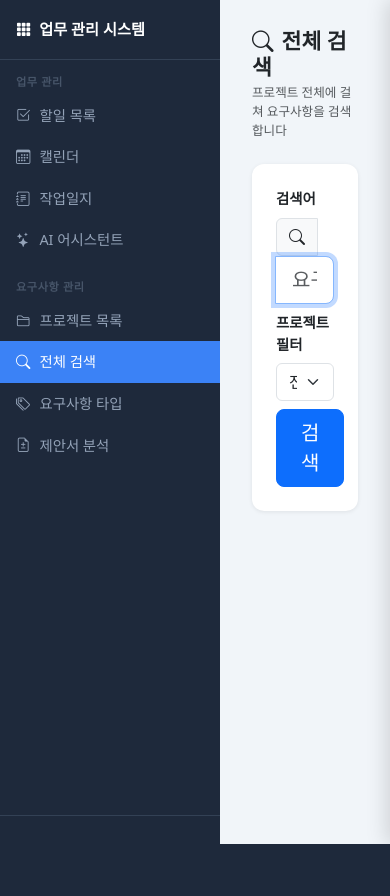
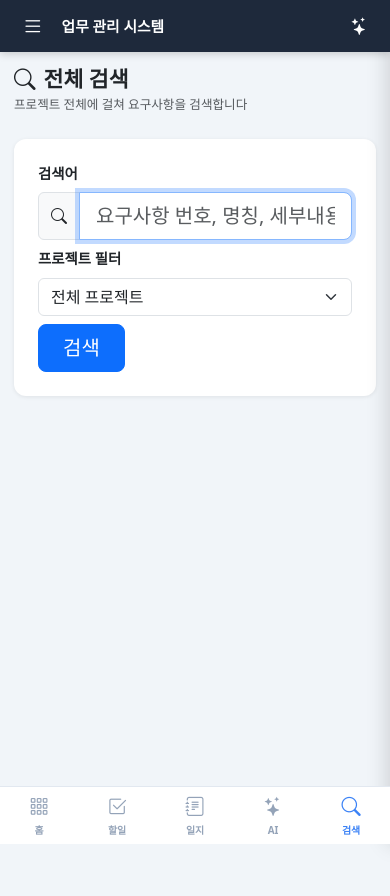
Before and after one commit to jongchan1514/ReqPilot, a Flask app: page /search in a window 390 px wide. Before the commit the page ends 844 px from the top, so only its background shows below. Run offline with Flask 3, Linux system fonts and the light colour scheme; data that the repository does not hold is empty; some libraries are stand-ins or nearby versions.

Commit message:
Add mobile-responsive layout: topbar, slide sidebar, bottom nav
- Mobile topbar with hamburger menu and AI shortcut
- Sidebar slides in as overlay with backdrop (< 768px)
- Fixed bottom navigation: 홈/할일/일지/AI/검색
- Table overflow scroll for search and req_types pages

Co-Authored-By: Claude Sonnet 4.6 <noreply@anthropic.com>

```diff
--- a/templates/base.html
+++ b/templates/base.html
@@ -15,7 +15,8 @@
     .sidebar {
       width: var(--sidebar-w); min-height: 100vh;
       background: var(--sidebar-bg); position: fixed; top: 0; left: 0;
-      display: flex; flex-direction: column; z-index: 100;
+      display: flex; flex-direction: column; z-index: 1050;
+      transition: transform .28s cubic-bezier(.4,0,.2,1);
     }
     .sidebar-brand {
       padding: 18px 16px; color: #fff; font-weight: 700; font-size: .95rem;
@@ -35,6 +36,62 @@
     }
 
     .main-content { margin-left: var(--sidebar-w); padding: 28px 32px; min-height: 100vh; }
+
+    /* ── 모바일 공통 ── */
+    .sidebar-backdrop {
+      display: none; position: fixed; inset: 0;
+      background: rgba(0,0,0,.45); z-index: 1040;
+      opacity: 0; transition: opacity .28s;
+    }
+    .sidebar-backdrop.show { display: block; opacity: 1; }
+
+    .mobile-topbar {
+      display: none;
+      position: fixed; top: 0; left: 0; right: 0; height: 52px;
+      background: var(--sidebar-bg); color: #fff; z-index: 1000;
+      align-items: center; padding: 0 16px; gap: 12px;
+      box-shadow: 0 2px 8px rgba(0,0,0,.18);
+    }
+    .mobile-topbar .topbar-title { font-weight: 700; font-size: .92rem; flex: 1; }
+    .mobile-topbar .btn-menu {
+      background: none; border: none; color: #fff;
+      font-size: 1.35rem; padding: 4px 6px; line-height: 1;
+    }
+
+    .mobile-bottom-nav {
+      display: none;
+      position: fixed; bottom: 0; left: 0; right: 0;
+      height: 58px; background: #fff;
+      border-top: 1px solid #e2e8f0; z-index: 1000;
+      padding-bottom: env(safe-area-inset-bottom);
+    }
+    .mobile-bottom-nav .bnav-inner {
+      display: flex; height: 100%; align-items: stretch;
+    }
+    .mobile-bottom-nav a {
+      flex: 1; display: flex; flex-direction: column;
+      align-items: center; justify-content: center;
+      gap: 2px; color: #94a3b8; text-decoration: none;
+      font-size: .62rem; font-weight: 600;
+      transition: color .15s;
+    }
+    .mobile-bottom-nav a i { font-size: 1.2rem; }
+    .mobile-bottom-nav a.active { color: var(--accent); }
+    .mobile-bottom-nav a:hover { color: #475569; }
+
+    @media (max-width: 767.98px) {
+      .sidebar { transform: translateX(-100%); }
+      .sidebar.mobile-open { transform: translateX(0); }
+      .main-content {
+        margin-left: 0; padding: 14px 14px 80px;
+        margin-top: 52px;
+      }
+      .mobile-topbar { display: flex; }
+      .mobile-bottom-nav { display: block; }
+      body.pdf-open .main-content { margin-right: 0; }
+      .pdf-viewer-panel { width: 100%; }
+      .table-responsive-mobile { overflow-x: auto; -webkit-overflow-scrolling: touch; }
+    }
 
     .card { border: none; border-radius: 12px; box-shadow: 0 1px 4px rgba(0,0,0,.08); }
     .card-header { background: #fff; border-bottom: 1px solid #e2e8f0; font-weight: 600; border-radius: 12px 12px 0 0 !important; }
@@ -131,7 +188,22 @@
   {% block extra_css %}{% endblock %}
 </head>
 <body>
-<div class="sidebar">
+
+<!-- 모바일 탑바 -->
+<div class="mobile-topbar" id="mobileTopbar">
+  <button class="btn-menu" onclick="toggleSidebar()">
+    <i class="bi bi-list"></i>
+  </button>
+  <span class="topbar-title">업무 관리 시스템</span>
+  <a href="/chat" style="color:#fff; font-size:1.1rem; padding:4px 6px">
+    <i class="bi bi-stars"></i>
+  </a>
+</div>
+
+<!-- 사이드바 백드롭 -->
+<div class="sidebar-backdrop" id="sidebarBackdrop" onclick="toggleSidebar()"></div>
+
+<div class="sidebar" id="sidebar">
   <div class="sidebar-brand">
     <i class="bi bi-grid-3x3-gap-fill"></i> 업무 관리 시스템
   </div>
@@ -192,6 +264,29 @@
   {% block content %}{% endblock %}
 </div>
 
+<!-- 모바일 하단 네비게이션 -->
+<nav class="mobile-bottom-nav">
+  <div class="bnav-inner">
+    <a href="/" class="{% if request.endpoint == 'index' %}active{% endif %}">
+      <i class="bi bi-grid-3x3-gap"></i><span>홈</span>
+    </a>
+    {% if is_local_user %}
+    <a href="/todos" class="{% if request.endpoint == 'todos_page' %}active{% endif %}">
+      <i class="bi bi-check2-square"></i><span>할일</span>
+    </a>
+    <a href="/worklog" class="{% if request.endpoint == 'worklog_page' %}active{% endif %}">
+      <i class="bi bi-journal-text"></i><span>일지</span>
+    </a>
+    <a href="/chat" class="{% if request.endpoint == 'chat_page' %}active{% endif %}">
+      <i class="bi bi-stars"></i><span>AI</span>
+    </a>
+    {% endif %}
+    <a href="/search" class="{% if request.endpoint == 'search_page' %}active{% endif %}">
+      <i class="bi bi-search"></i><span>검색</span>
+    </a>
+  </div>
+</nav>
+
 <!-- PDF Viewer Panel -->
 <div class="pdf-viewer-panel" id="pdfPanel">
   <div class="panel-header">
@@ -207,6 +302,14 @@
 <script src="https://cdn.jsdelivr.net/npm/jquery@3.7.1/dist/jquery.min.js"></script>
 <script src="https://cdn.jsdelivr.net/npm/select2@4.1.0-rc.0/dist/js/select2.min.js"></script>
 <script>
+function toggleSidebar() {
+  const sidebar  = document.getElementById('sidebar');
+  const backdrop = document.getElementById('sidebarBackdrop');
+  const isOpen   = sidebar.classList.toggle('mobile-open');
+  backdrop.classList.toggle('show', isOpen);
+  document.body.style.overflow = isOpen ? 'hidden' : '';
+}
+
 function openPdfPanel(pdfId, name) {
   document.getElementById('pdfFrame').src = `/api/pdf/${pdfId}/file`;
   document.getElementById('pdfPanelTitle').innerHTML =
--- a/templates/req_types.html
+++ b/templates/req_types.html
@@ -15,6 +15,7 @@
     <span class="text-muted small">요구사항 고유번호의 앞 접두사(prefix)를 기준으로 타입을 자동 감지합니다. 위쪽 규칙이 우선 적용됩니다. <i class="bi bi-grip-vertical"></i> 드래그로 순서를 변경할 수 있습니다.</span>
   </div>
   <div class="card-body p-0">
+    <div class="table-responsive-mobile">
     <table class="table table-hover mb-0">
       <thead>
         <tr>
@@ -30,6 +31,7 @@
         <tr><td colspan="6" class="empty-state"><i class="bi bi-hourglass"></i>불러오는 중...</td></tr>
       </tbody>
     </table>
+    </div>
   </div>
 </div>
 
--- a/templates/search.html
+++ b/templates/search.html
@@ -94,6 +94,7 @@ async function doSearch() {
           <span class="badge bg-secondary ms-auto">${group.requirements.length}건</span>
         </div>
         <div class="card-body p-0">
+          <div class="table-responsive-mobile">
           <table class="table table-hover mb-0">
             <thead>
               <tr>
@@ -111,7 +112,7 @@ async function doSearch() {
         <td style="font-size:.82rem">${highlight(detailSnippet, q)}</td>
       </tr>`;
     }
-    html += '</tbody></table></div></div>';
+    html += '</tbody></table></div></div></div>';
   }
 
   area.innerHTML = html;
```
